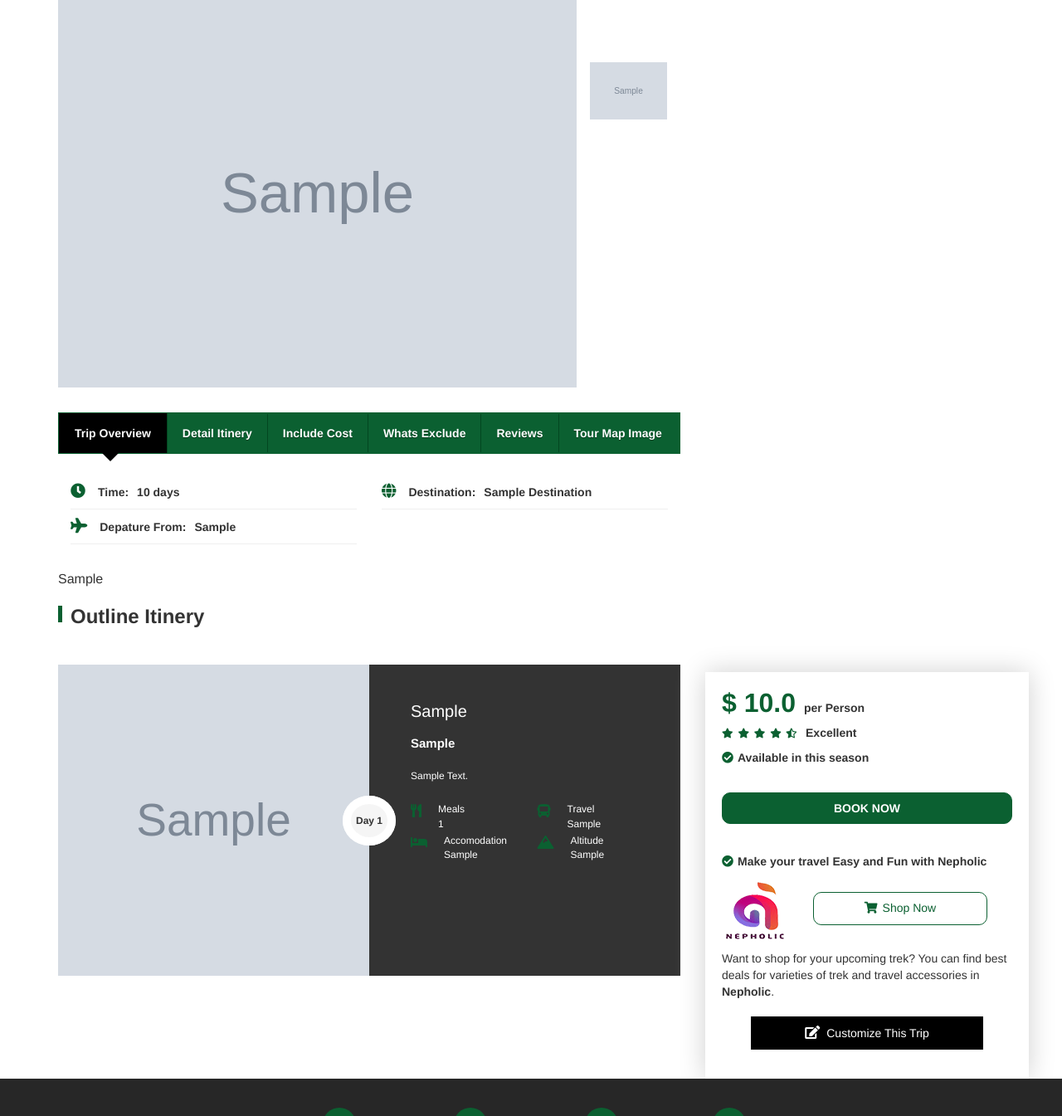
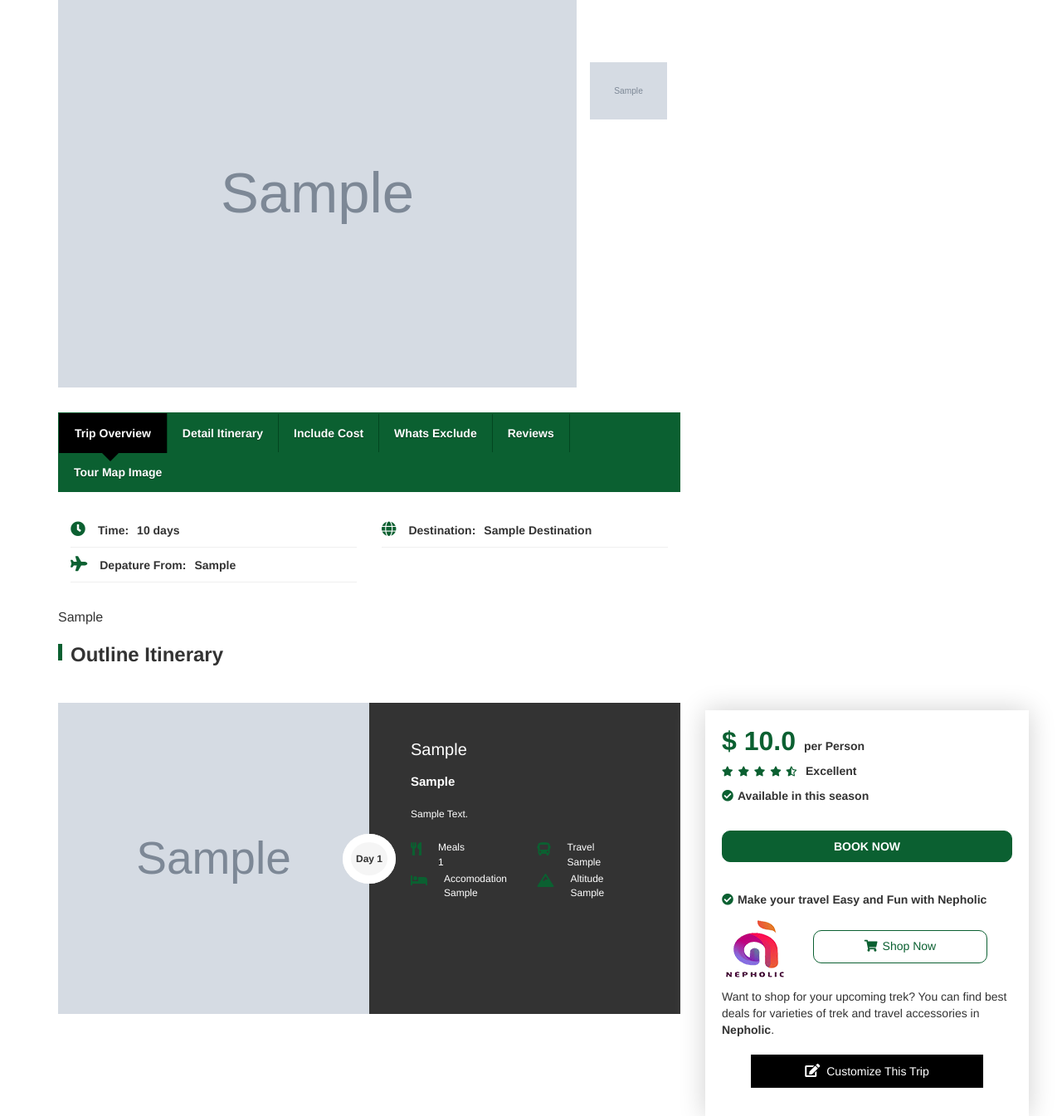
Before and after one commit to yantrashalait/aimhimalaya, a Django app: page /detail/1/ in a window 1280 px wide. Shown: the part 476-1821 px from the top of the page at 83% size. Run offline with Django 3.2, Linux system fonts and the light colour scheme; tables that the repository leaves empty hold one stand-in row (values such as "Sample post"); grey boxes marked "Sample" are stand-in pictures; parts of the project's set-up code (start-up, migrations or seed data) failed here and were passed over; some libraries are stand-ins or nearby versions.

Commit message:
spelling correct

```diff
--- a/trek/templates/trek/detail.html
+++ b/trek/templates/trek/detail.html
@@ -58,7 +58,7 @@
                     <div id="horizontalTab">
                         <ul class="bg-gr">
                             <li><a href="#tab-1">Trip Overview</a></li>
-                            <li><a href="#tab-2">Detail Itinery</a></li>
+                            <li><a href="#tab-2">Detail Itinerary</a></li>
                             <li><a href="#tab-3">Include Cost</a></li>
                             <li><a href="#tab-4">Whats Exclude</a></li>
                             <li><a href="#tab-5">Reviews</a></li>
@@ -101,7 +101,7 @@
                                 </div>
 
 
-                                <h3 class="bef-head">Outline Itinery</h3>
+                                <h3 class="bef-head">Outline Itinerary</h3>
                                 <p style="font-size: 16px; text-align: justify;line-height: 24px;">&nbsp;</p>
                                 <div class="it-wrap">
                                         {% for obj in item.itinerary.all %}
```
